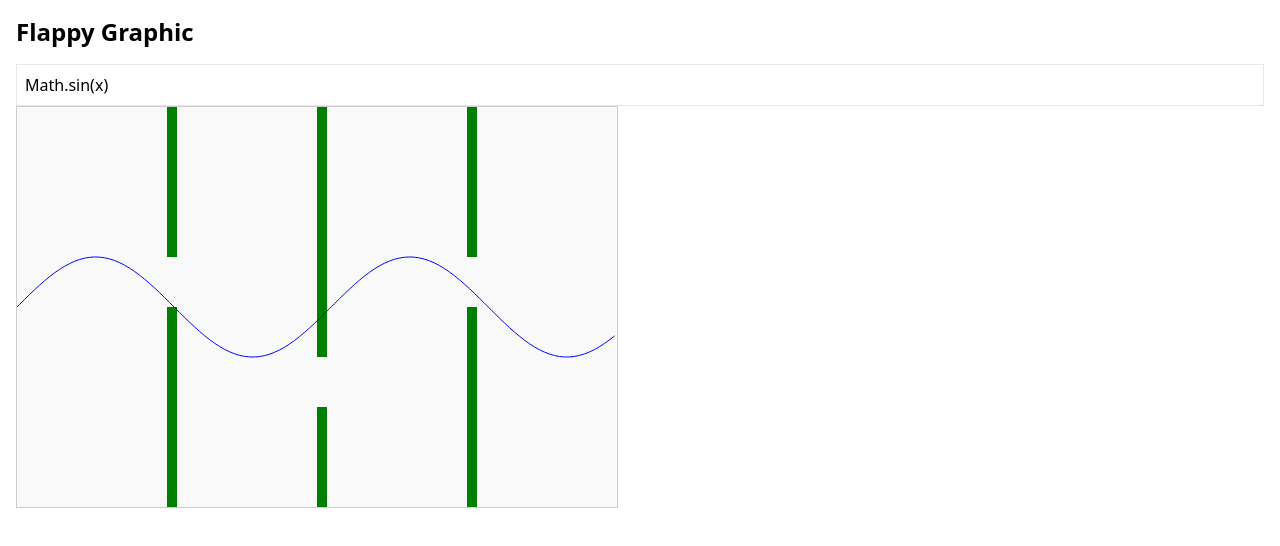
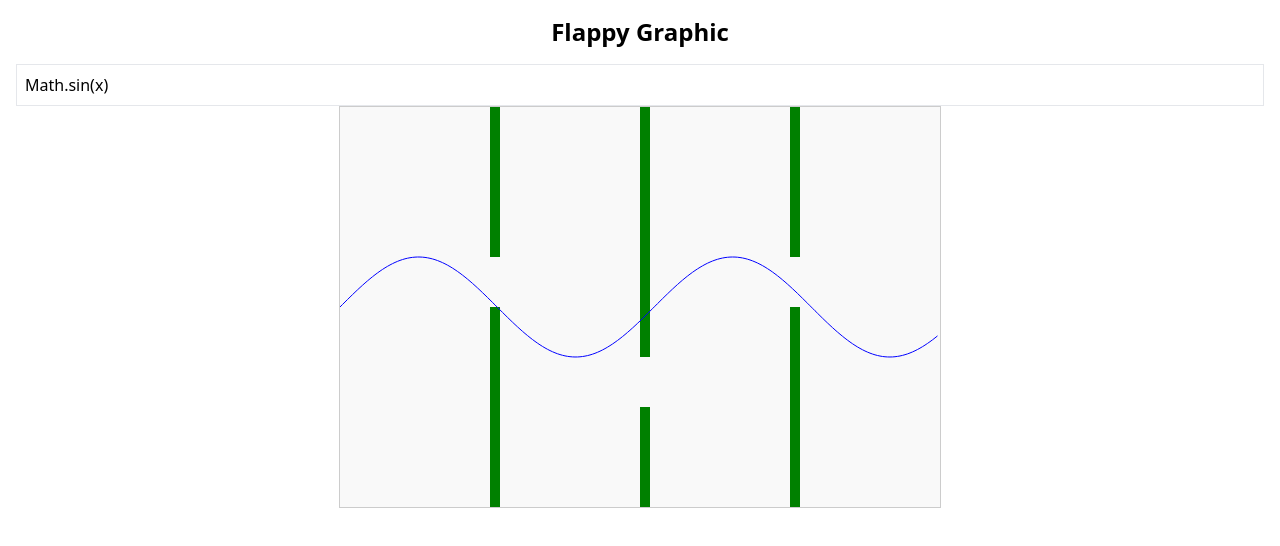
Before and after one commit to RafaArauj/FlappyGraphicA3, a Vue app: page / in a window 1280 px wide. Shown: the top 546 px of the page. Built offline with nearby package versions, Linux system fonts and the light colour scheme.

Commit message:
centralizando as coisas

```diff
--- a/src/App.vue
+++ b/src/App.vue
@@ -1,6 +1,6 @@
 <template>
   <div class="p-4">
-    <h1 class="text-2xl font-bold mb-4">Flappy Graphic</h1>
+    <h1 class="text-2xl flex justify-center font-bold mb-4">Flappy Graphic</h1>
     <PipeGame />
   </div>
 </template>
--- a/src/components/PipeGame.vue
+++ b/src/components/PipeGame.vue
@@ -16,7 +16,7 @@
 </script>
 
 <template>
-  <div>
+  <div class="flex flex-col justify-center items-center">
     <FormulaInput v-model="formula" />
     <GraphCanvas :formula="formula" :pipes="pipes" />
   </div>
```
Also changed, not shown: 1 other file (tests, documents, lock files or other folders).
